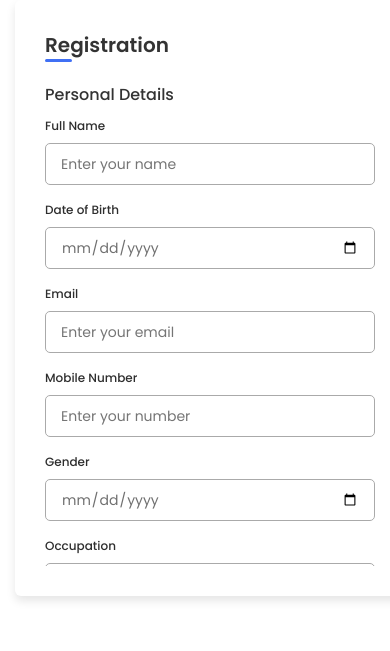
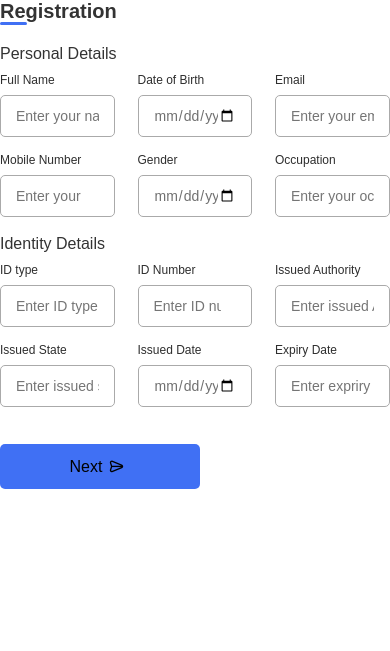
Before and after one commit to Thanhan-286/Project_Web, a plain HTML site: page WEB-COPY/html/registration.html in a window 390 px wide. Drawn offline with nearby package versions, Linux system fonts and the light colour scheme.

Commit message:
fix header

```diff
--- a/WEB-COPY/css/Home_page/registration.css
+++ b/WEB-COPY/css/Home_page/registration.css
@@ -1,4 +1,4 @@
-@import url('https://fonts.googleapis.com/css2?family=Poppins:wght@200;300;400;500;600&display=swap');
+
 *{
     margin: 0;
     padding: 0;
@@ -12,16 +12,7 @@
     justify-content: center;
     background-color:#4070f4 ;
 } */
-.container{
-    background-color: #fff;
-    max-width: 900px;
-    width: 100%;
-    border-radius: 6px;
-    padding: 30px;
-    margin: 0 15px;
-    background-color: #fff;
-    box-shadow: 0 5px 10px rgba(0, 0, 0, 0.1);
-}
+
 .container header{
     position: relative;
     font-size: 20px;
@@ -151,21 +142,3 @@ form .buttons{
 form .buttons button, .backBtn{
     margin-right: 14px;
 }
-
-@media (max-width: 750px) {
-    .container form{
-        overflow-y: scroll;
-    }
-    .container form::-webkit-scrollbar{
-        display: none;
-    }
-    form .fields .input-field{
-        width: calc(100%/2 - 15px);
-    }
-}
-
-@media (max-width: 550px) {
-    form .fields .input-field{
-        width: 100%;
-    }
-}
```
Also changed, not shown: WEB-COPY/html/index.html (+2 -0 lines).
